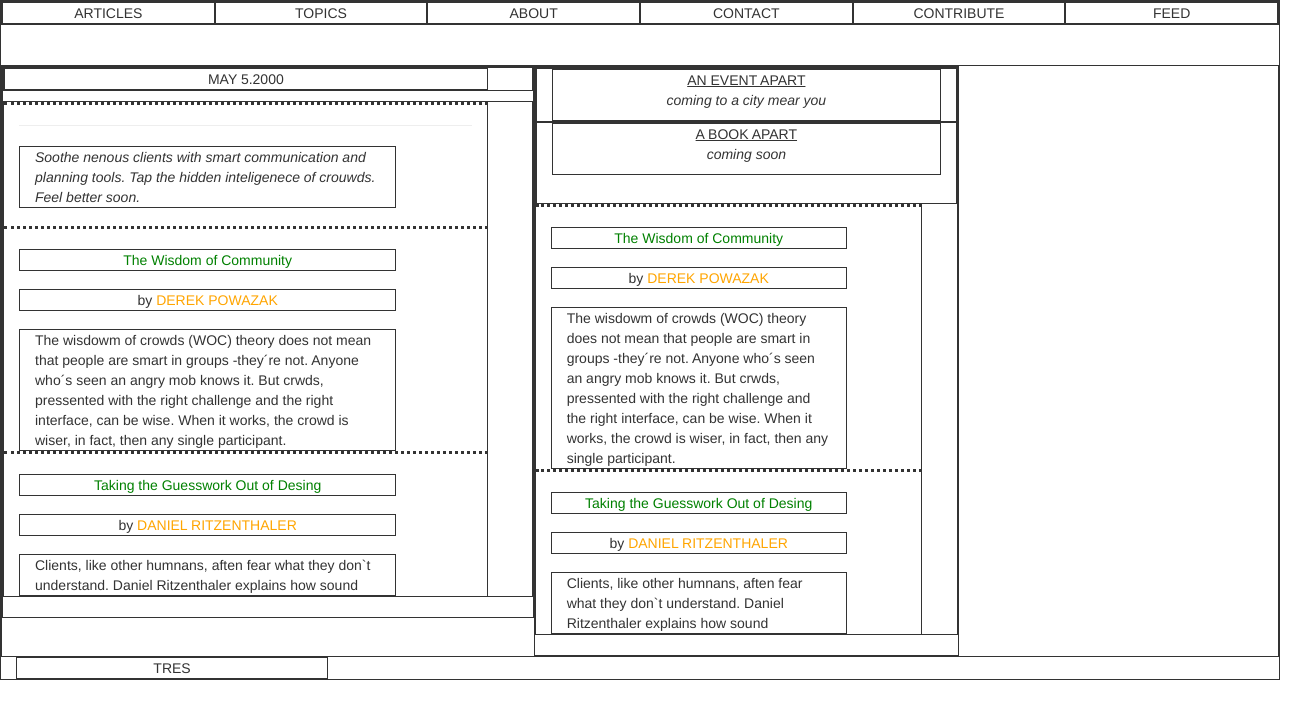
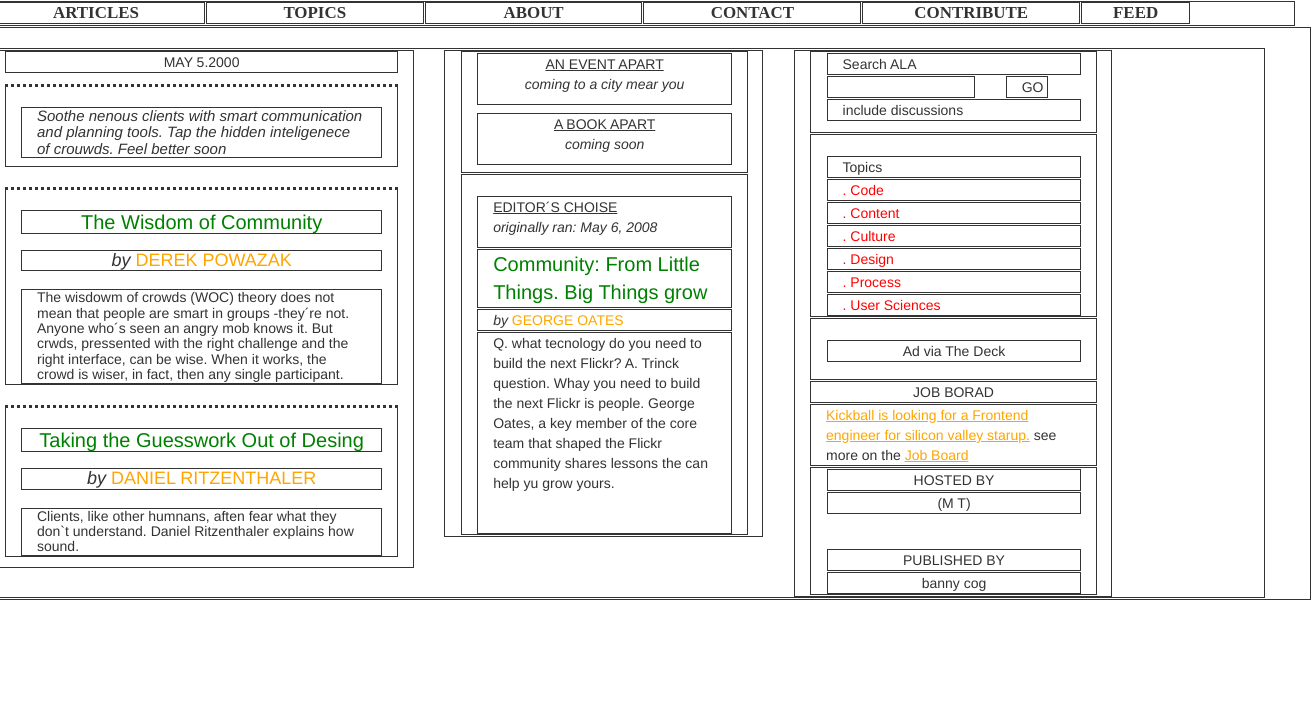
Before and after one commit to brayanrodriguezfusm/DesarrolloDeAplicacionesWebAvanzadas, a plain HTML site: page ejercicios/Taller #1/Wilson Salazar/index.html in a window 1280 px wide. Shown: the whole page, 1311 px wide, since content can reach past the window. Drawn offline with nearby package versions, Linux system fonts and the light colour scheme.

Commit message:
Actualizacion Taller

```diff
--- a/ejercicios/Taller #1/Wilson Salazar/index.html
+++ b/ejercicios/Taller #1/Wilson Salazar/index.html
@@ -4,135 +4,151 @@
     <meta charset="utf-8">
     <meta http-equiv="X-UA-Compatible" content="IE=edge">
     <meta name="viewport" content="width=device-width, initial-scale=1">
-    <title>Bootstrap 101 Template</title>
-
-    <!-- Bootstrap -->
+    <title>Taller Bootstrap Aplicaciones Web Avanzadas</title>
     <link href="css/bootstrap.min.css" rel="stylesheet">
-
   </head>
 
   <style type="text/css">
 
-div {border:1px  solid;}
-div1 {border-top: dotted; border-right:solid 1px; }
-
+    #subdiv1 div {border:0.5mm  solid; font: bold 110% serif; margin: 0.5px; text-align: center;}
+     #subdiv2 div {border:0.3mm  solid; margin: 0.5px; margin-right: 30px}
+     h4 {border:0.5mm solid;border-top: dotted;}
+     #letra {font-size: 15px; text-align: left; margin-top: 0.1px; font-style: italic; }
+    #colorgreen {font-size: 20px;font-color: green}
+    #text {font-size: 14px}
 
   </style>
 
+  <body>
+  <div class="text-center">
 
-  <body>
-  <center>
-
-<div class="container-fluid">
+  <div class="row" id="subdiv1" >
   <div class="row" >
   <div class="col-xs-12 col-sm-6 col-md-2">ARTICLES</div>
   <div class="col-xs-12 col-sm-6 col-md-2">TOPICS</div>
   <div class="col-xs-12 col-sm-6 col-md-2">ABOUT</div>
   <div class="col-xs-12 col-sm-6 col-md-2">CONTACT</div>
   <div class="col-xs-12 col-sm-6 col-md-2">CONTRIBUTE</div>
-  <div class="col-xs-12 col-sm-6 col-md-2">FEED</div>
+  <div class="col-xs-12 col-sm-6 col-md-1">FEED</div>
+  </div>
   </div>
 
-<br></br>
-<div class="row">
-  <div class="col-md-5">
   <div class="row" >
-      <div class="col-md-11">MAY 5.2000</div>
+  <div class="row" id="subdiv2">
+  <div class="col-md-12">
+  <br>
+<!--Clase principal de divición-->
+  <div class="row" >
+<!--primer columna-->
+  <div class="col-md-4" >
+  <div class="col-md-12">MAY 5.2000</div>
+  <h4 class="col-md-12">
+  <br>
+  <div class="col-md-12" id="letra">Soothe nenous clients with smart communication and planning tools. Tap the hidden inteligenece of crouwds. Feel better soon</div>
+  <br><br><br>
+  </h4>
+
+  <h4 class="col-md-12">
+  <br>
+  <div class="col-md-12" id="colorgreen" ><font color="green"> The Wisdom of Community</font></div>
+  <br><br>
+  <div class="col-md-12"><i>by</i> <font color="orange"> DEREK POWAZAK</font></div>
+  <br><br>
+  <div class="col-md-12" align="LEFT" id="text">The wisdowm of crowds (WOC) theory does not mean that people are smart in groups -they´re not. Anyone who´s seen an angry mob knows it. But crwds, pressented with the right challenge and the right interface, can be wise. When it works, the crowd is wiser, in fact, then any single participant.
   </div>
-       <p>
-       <div class="row" >
+  </h4>
 
-        <div1 class="col-md-11">
-       <hr> <div class="col-md-10" align="LEFT" ><i>
-          Soothe nenous clients with smart communication and planning tools. Tap the hidden inteligenece of crouwds. Feel better soon.</i>
+  <h4 class="col-md-12">
+  <br>
+  <div class="col-md-12" id="colorgreen" ><font color="green"> Taking the Guesswork Out of Desing</font></div>
+  <br><br>
+  <div class="col-md-12"><i>by</i> <font color="orange">DANIEL RITZENTHALER</font></div>
+  <br><br>
+  <div class="col-md-12" align="LEFT" id="text">Clients, like other humnans, aften fear what they don`t understand. Daniel Ritzenthaler explains how sound.
+  </div>
+  </h4>
+
+  <br><br><br>
+  </div>
+
+  <!--segunda columna-->
+  <div class="col-md-3" >
+  <div class="col-md-12">
+  <div class="col-md-12" align="center"><u>  AN EVENT APART</u><p><i>coming to a city mear you</i></div><br><br><br>
+  <div class="col-md-12" align="center"><u>  A BOOK APART</u><p><i>coming soon</i></div>
+  <br><br><br>
+  </div>
+
+  <div class="col-md-12">
+  <br>
+  <div class="col-md-12" align="left"><u>  EDITOR´S CHOISE</u><p><i>originally ran: May 6, 2008</i></div>
+  <div class="col-md-12" id="colorgreen" align="left"><font color="green"> Community: From Little Things. Big Things grow </font></div>
+  <br><br>
+  <div class="col-md-12" align="left"><i>by</i> <font color="orange" > GEORGE OATES</font></div>
+  <br><br>
+  <div class="col-md-12" align="LEFT">Q. what tecnology do you need to build the next Flickr? A. Trinck question. Whay you need to build the next Flickr is people. George Oates, a key member of the core team that shaped the Flickr community shares lessons the can help yu grow yours.
+<br><br><br>
+  </div>
+  <br><br><br>
+  </div>
+
+  <br><br><br>
+  </div>
+  <!--tercer columna-->
+  <div class="col-md-3" >
+  <div class="col-md-12">
+  <div class="col-md-12"  align="left">Search ALA</div>
+  <div class="col-xs-12 col-sm-6 col-md-7"><br></div>
+  <div class="col-xs-12 col-sm-6 col-md-2">GO</div>
+  <div class="col-md-12"  align="left">include discussions</div>
+
+  <br>
+  <br><br><br>
+  </div>
+
+  <div class="col-md-12">
+  <br>
+  <div class="col-md-12" align="left">Topics</div>
+  <br>
+  <div class="col-md-12" align="left"><font color="red">. Code</font></div>
+  <div class="col-md-12" align="left"><font color="red">. Content</font></div>
+  <div class="col-md-12" align="left"><font color="red">. Culture</font></div>
+  <div class="col-md-12" align="left"><font color="red">. Design</font></div>
+  <div class="col-md-12" align="left"><font color="red">. Process</font></div>
+  <div class="col-md-12" align="left"><font color="red">. User Sciences</font></div>
 
   </div>
-      <br><br><br><br>
-      </div1>
 
-      <div1 class="col-md-11"><br>
-      <div class="col-md-10" align="center" ><font color="green">The Wisdom of Community</font>
+  <div class="col-md-12">
+  <br>
+  <div class="col-md-12" align="center">Ad via The Deck</div><br><br>
   </div>
-      <br>
-      <br>
-      <div class="col-md-10" align="center" >by <font color="orange"> DEREK POWAZAK</font>
+
+  <div class="col-md-12"  align="center">JOB BORAD</div>
+  <div class="col-md-12" align="left"> <font color="orange"><u>Kickball is looking for a Frontend engineer for silicon valley starup.</u></font> see more on the<Font color="orange"> <u>Job Board</u></font></div>
+  <div class="col-md-12">
+  <div class="col-md-12">HOSTED BY</div>
+  <div class="col-md-12" align="center" >(M T)</div><br><br><br><br>
+  <div class="col-md-12">PUBLISHED BY</div>
+  <div class="col-md-12" align="center" >banny cog</div><br><br>
+  </div
+
+  <br><br><br>
   </div>
-      <br>
-      <br>
-      <div class="col-md-10" align="LEFT" >The wisdowm of crowds (WOC) theory does not mean that people are smart in groups -they´re not. Anyone who´s seen an angry mob knows it. But crwds, pressented with the right challenge and the right interface, can be wise. When it works, the crowd is wiser, in fact, then any single participant.
+
   </div>
-      </div1>
-      <div1 class="col-md-11"><br>
-      <div class="col-md-10" align="center" ><font color="green">Taking the Guesswork Out of Desing</font>
+
   </div>
-      <br>
-      <br>
-      <div class="col-md-10" align="center" >by <font color="orange"> DANIEL RITZENTHALER</font>
+
   </div>
-      <br>
-      <br>
-      <div class="col-md-10" align="LEFT" >Clients, like other humnans, aften fear what they don`t understand. Daniel Ritzenthaler explains how sound
-      </div>
-      </div1>
-      </div>
-     <br>
-
   </div>
 
 
 
-  <div class="col-md-4">
-       <div class="row" >
-
-        <div class="col-md-12">
-        <div class="col-md-12" align="center" ><u>
-         AN EVENT APART</u><p><i>coming to a city mear you</i></div>
-      <br>
-      </div>
-      <div class="col-md-12">
-        <div class="col-md-12" align="center" ><u>
-         A BOOK APART</u><p><i>coming soon</i></div>
-      <br><br><br><br>
-      </div>
-
-      <div1 class="col-md-11"><br>
-      <div class="col-md-10" align="center" ><font color="green">The Wisdom of Community</font>
-      </div>
-      <br>
-      <br>
-      <div class="col-md-10" align="center" >by <font color="orange"> DEREK POWAZAK</font>
-      </div>
-      <br>
-      <br>
-      <div class="col-md-10" align="LEFT" >The wisdowm of crowds (WOC) theory does not mean that people are smart in groups -they´re not. Anyone who´s seen an angry mob knows it. But crwds, pressented with the right challenge and the right interface, can be wise. When it works, the crowd is wiser, in fact, then any single participant.
-      </div>
-      </div1>
-      <div1 class="col-md-11"><br>
-      <div class="col-md-10" align="center" ><font color="green">Taking the Guesswork Out of Desing</font>
-      </div>
-      <br>
-      <br>
-      <div class="col-md-10" align="center" >by <font color="orange"> DANIEL RITZENTHALER</font>
-      </div>
-      <br>
-      <br>
-      <div class="col-md-10" align="LEFT" >Clients, like other humnans, aften fear what they don`t understand. Daniel Ritzenthaler explains how sound
-      </div>
-      </div1>
-      </div>
-     <br>
-
-  </div>
-
-
-  </div>
-  <div class="col-md-3">TRES</div>
-</div>
 
     <script src="https://ajax.googleapis.com/ajax/libs/jquery/1.11.0/jquery.min.js"></script>
-    <!-- Include all compiled plugins (below), or include individual files as needed -->
     <script src="js/bootstrap.min.js"></script>
-    </center>
+
     </div>
   </body>
 </html>
```
Lines whose indentation alone changed are shown as unchanged.
